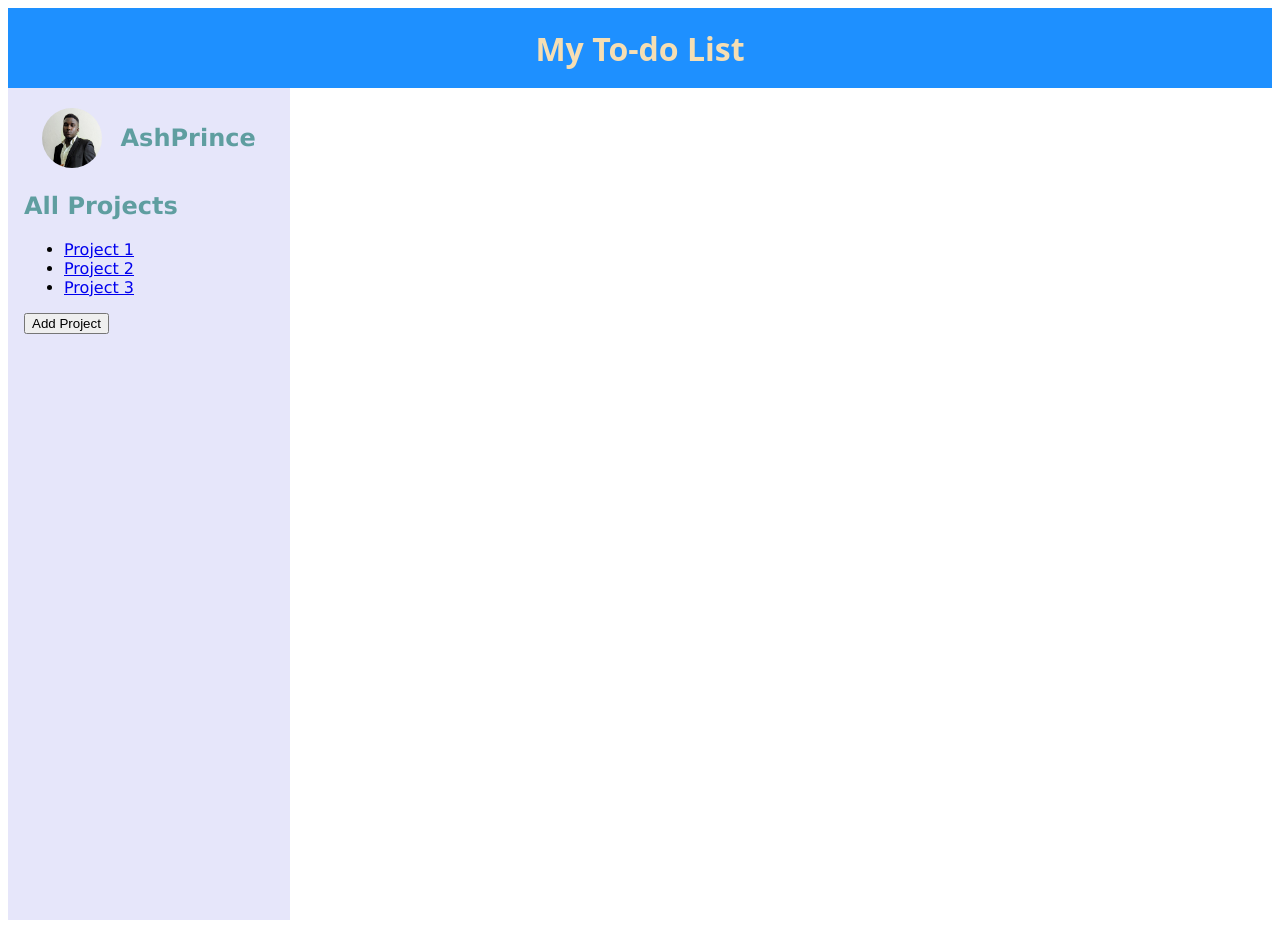
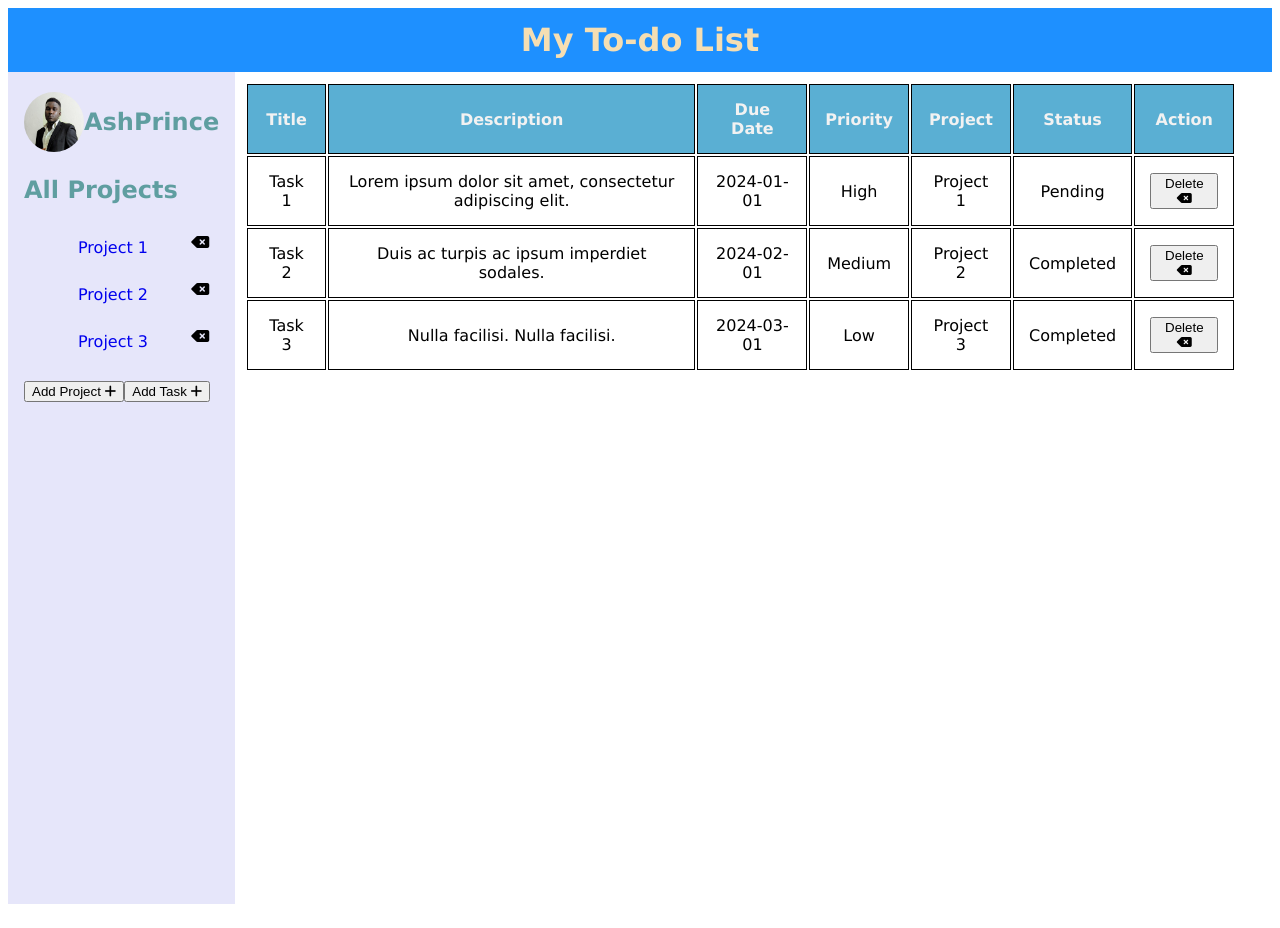
Before and after one commit to FonsahPageo/odin-todo, a website built with webpack: page src/index.html in a window 1280 px wide. After the commit the page ends 904 px from the top, so only its background shows below. Built offline with nearby package versions, Linux system fonts and the light colour scheme.

Commit message:
task list table

```diff
--- a/src/index.html
+++ b/src/index.html
@@ -4,6 +4,7 @@
     <meta charset="UTF-8">
     <meta name="viewport" content="width=device-width, initial-scale=1.0">
     <title>Odin Todo List</title>
+    <link rel="stylesheet" href="https://cdnjs.cloudflare.com/ajax/libs/font-awesome/6.6.0/css/all.min.css">
 </head>
 <body>
     <script src="../dist/main.js" defer type="module"></script>
--- a/src/index.js
+++ b/src/index.js
@@ -1,11 +1,7 @@
 import "./static/styles/style.css";
 import odinLogo from "./static/images/me.jpg";
 
-// const todoDiv = document.createElement("div");
-// todoDiv.id = "todo";
-
 const todoHeader = document.createElement("header");
-todoHeader.id = "todo-header"
 todoHeader.innerHTML = "My To-do List";
 document.body.prepend(todoHeader);
 
@@ -35,17 +31,46 @@ projectDetails.appendChild(showProjects);
 const projectList = document.createElement("ul");
 projectList.id = "all-projects";
 projectList.innerHTML = `
-  <li><a href="#">Project 1</a></li>
-  <li><a href="#">Project 2</a></li>
-  <li><a href="#">Project 3</a></li>
+  <li><a href="#">Project 1</a> <i class="fa-solid fa-delete-left"></i></li>
+  <li><a href="#">Project 2</a> <i class="fa-solid fa-delete-left"></i></li>
+  <li><a href="#">Project 3</a> <i class="fa-solid fa-delete-left"></i></li>
 `;
 projectDetails.appendChild(projectList);
+
 const addProject = document.createElement("button");
-addProject.innerHTML = "Add Project";
+addProject.innerHTML = `Add Project <i class="fa-solid fa-plus"></i>`;
+
+const addTask = document.createElement("button");
+addTask.innerHTML = `Add Task <i class="fa-solid fa-plus"></i>`;
 
 projectDetails.appendChild(addProject);
+projectDetails.appendChild(addTask);
 
 sidebar.appendChild(userDetails);
 sidebar.appendChild(projectDetails);
 
 document.body.appendChild(sidebar);
+
+const main = document.createElement("div");
+main.id = "main";
+const taskList = document.createElement("table");
+taskList.id = "taskList";
+taskList.innerHTML = `
+    <thead>
+        <tr><th>Title</th><th>Description</th><th>Due Date</th><th>Priority</th><th>Project</th><th>Status</th><th>Action</th></tr>
+    </thead>
+    <tbody>
+        <tr><td>Task 1</td><td>Lorem ipsum dolor sit amet, consectetur adipiscing elit.</td><td>2024-01-01</td><td>High<td>Project 1</td></td><td>Pending</td><td><button>Delete <i class="fa-solid fa-delete-left"></i></button> </td></tr>
+        <tr><td>Task 2</td><td>Duis ac turpis ac ipsum imperdiet sodales.</td><td>2024-02-01</td><td>Medium</td><td>Project 2</td><td>Completed</td><td><button>Delete <i class="fa-solid fa-delete-left"></i></button></td></tr>
+        <tr><td>Task 3</td><td>Nulla facilisi. Nulla facilisi.</td><td>2024-03-01</td><td>Low</td><td>Project 3</td><td>Completed</td><td><button>Delete <i class="fa-solid fa-delete-left"></i></button></td></tr>
+    </tbody>
+`;
+
+main.appendChild(taskList);
+document.body.appendChild(main);
+
+// const todoFooter = document.createElement("footer");
+// const footerMessage = document.createElement("p");
+// footerMessage.innerHTML = "Created by Fonsah Pageo. Copyrights &copy; 2024";
+// todoFooter.appendChild(footerMessage);
+// document.body.appendChild(todoFooter);
--- a/src/static/styles/style.css
+++ b/src/static/styles/style.css
@@ -6,15 +6,14 @@ h2{
     color: cadetblue;
 }
 
-#todo-header{
+header{
     justify-content: center;
     display: flex;
-    font-family: system-ui, -apple-system, BlinkMacSystemFont, 'Segoe UI', Roboto, Oxygen, Ubuntu, Cantarell, 'Open Sans', 'Helvetica Neue', sans-serif;
     font-size: 2em;
     font-weight: bold;
     background-color: dodgerblue;
     color: wheat;
-    height: 2.5em;
+    height: 2em;
     align-items: center;
 }
 
@@ -23,6 +22,7 @@ h2{
     max-width: 250px;
     height: 100vh;
     padding: 1em;
+    float: left;
 }
 
 #userdetails{
@@ -36,3 +36,36 @@ h2{
     height: 60px;
     border-radius: 50%;
 }
+
+footer{
+    display: flex;
+    justify-content: center;
+}
+
+ul li {
+    list-style-type: none;
+    padding: 10px;
+    display: flex;
+    justify-content: space-between;
+}
+
+ul li a {
+    text-decoration: none;
+    padding: 4px;
+}
+
+#taskList{
+    width: 80%;
+    padding: 10px;
+    text-align: center;
+}
+
+#taskList td, #taskList th {
+    padding: 15px;
+    border: 1px solid black;
+}
+
+#taskList th {
+    background-color: #5aafd3;
+    color: #f2f2f2;
+}
```
Also changed, not shown: src/modules/create-project.js (added), src/modules/create-task.js (added).
